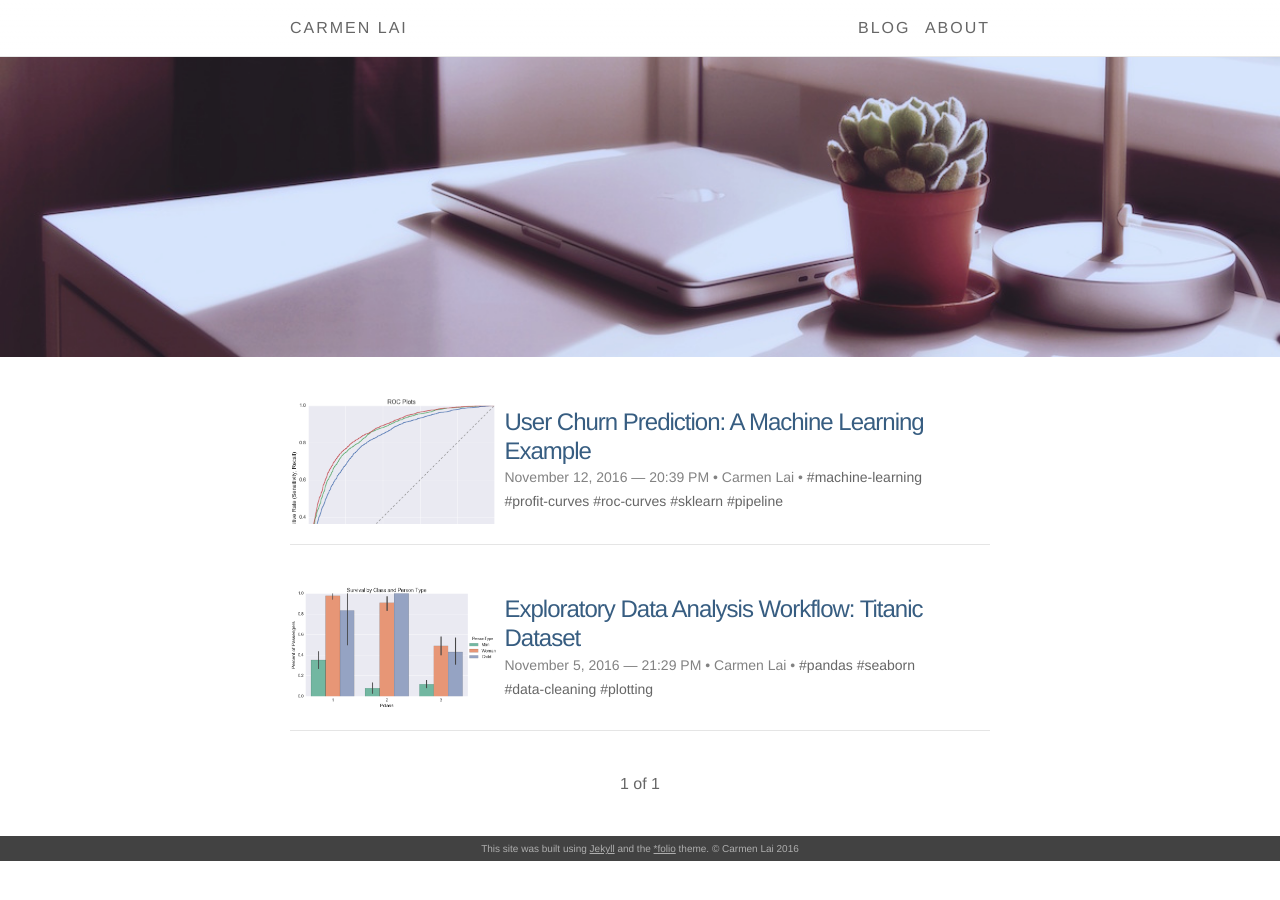
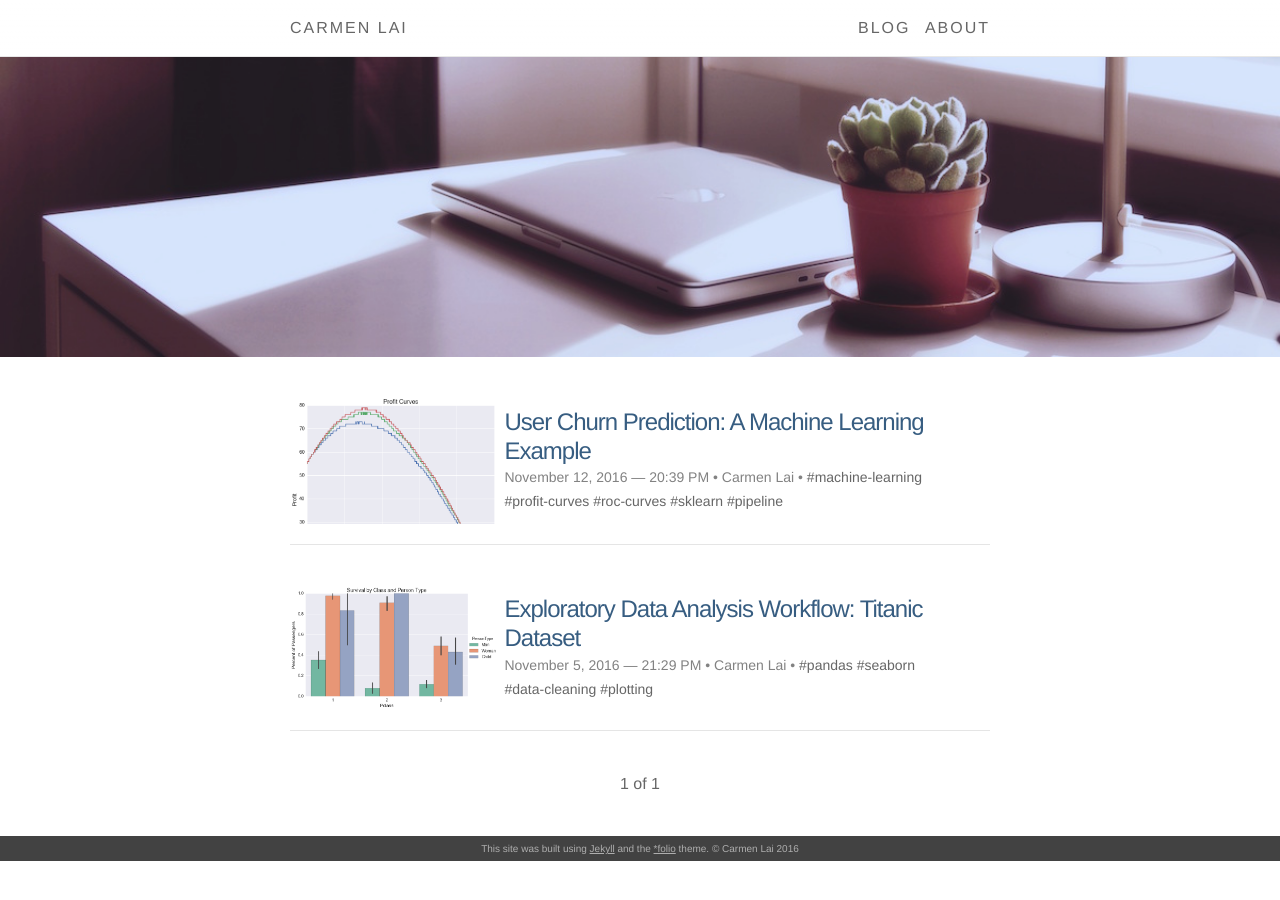
Before and after one commit to ocarmieo/ocarmieo.github.io, a Jekyll site: the page built from index.html, in a window 1280 px wide. Built offline with Jekyll 4.4.1, drawn with Linux system fonts in a browser that asks for light colours; nearby versions of some CDN libraries; the list of posts is cut into pages by our own code; comment, search, counter and statistics services are not loaded.

Commit message:
change thumbnail

```diff
--- a/_posts/2016-11-12-user-churn-prediction-a-machine-learning-workflow.markdown
+++ b/_posts/2016-11-12-user-churn-prediction-a-machine-learning-workflow.markdown
@@ -3,7 +3,7 @@ title: 'User Churn Prediction: A Machine Learning Example'
 layout: post
 date: 2016-11-12 20:39:57
 tags: [machine-learning, profit-curves, roc-curves, sklearn, pipeline]
-image: /img/churn_ml/output_81_0thumb.png
+image: /img/churn_ml/output_82_0thumb.png
 ---
 
 In this post, I will be walking through a machine learning workflow for a user churn prediction problem. The data is from a ride-sharing company and was pulled on July 1, 2014. Our objective for this post is to __predict__ users who are likely to churn so that the company can prevent them from doing so with offers/incentives using `sklearn`.
```
Also changed, not shown: img/churn_ml/output_81_0thumb.png (deleted), img/churn_ml/output_82_0thumb.png (added).
